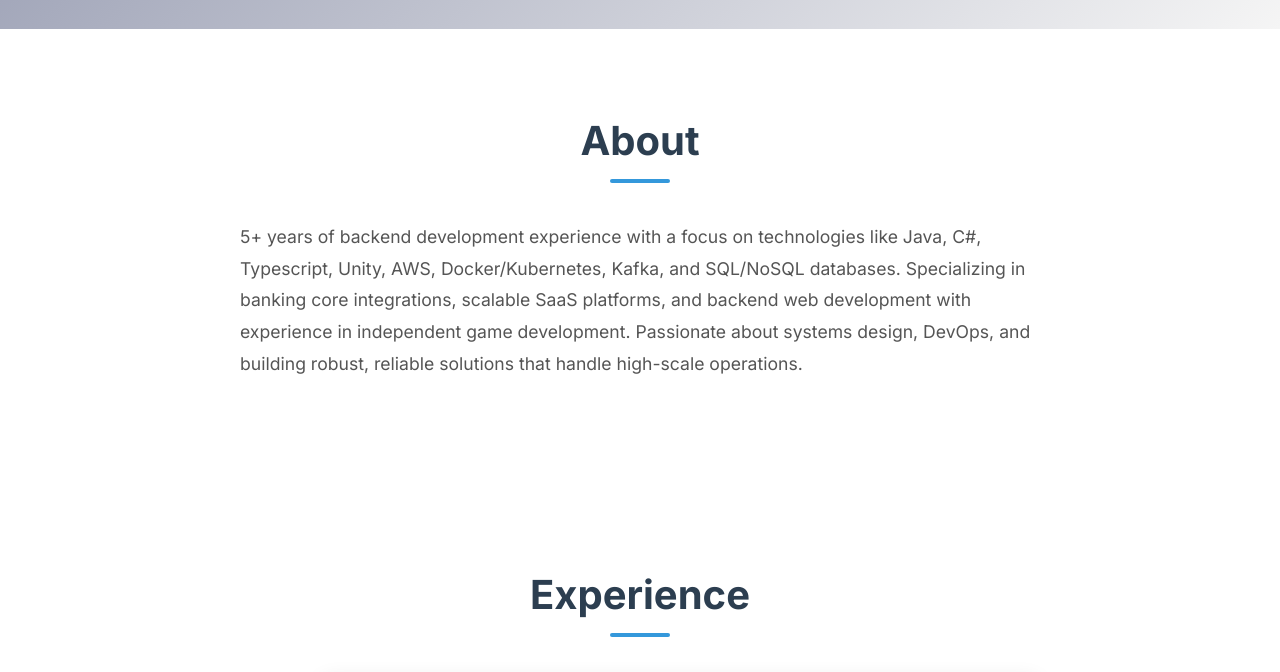
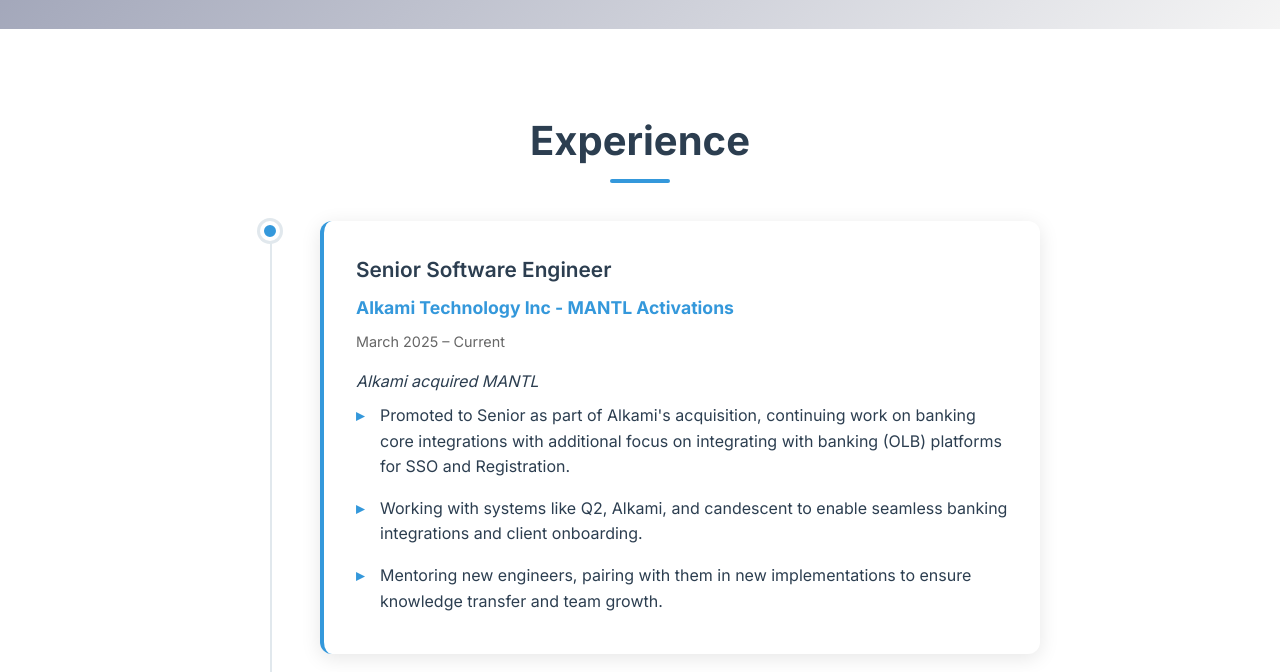
Before and after one commit to MichaelBrazeau/CV, a website: page index.html in a window 1280 px wide. Shown: the part 771-1443 px from the top of the page. Drawn offline with Linux system fonts and the light colour scheme.

Commit message:
more changes

```diff
--- a/index.html
+++ b/index.html
@@ -94,19 +94,6 @@
         <a href="mailto:michaelgbrazeau@gmail.com" aria-label="Email">
             <i class="fas fa-envelope"></i>
         </a>
-    </div>
-</section>
-
-<section id="about" class="section">
-    <div class="container">
-        <h2 class="section-title">About</h2>
-        <div class="about-content">
-            <div class="about-text">
-                <p>
-                    5+ years of backend development experience with a focus on technologies like Java, C#, Typescript, Unity, AWS, Docker/Kubernetes, Kafka, and SQL/NoSQL databases. Specializing in banking core integrations, scalable SaaS platforms, and backend web development with experience in independent game development. Passionate about systems design, DevOps, and building robust, reliable solutions that handle high-scale operations.
-                </p>
-            </div>
-        </div>
     </div>
 </section>
 
```
